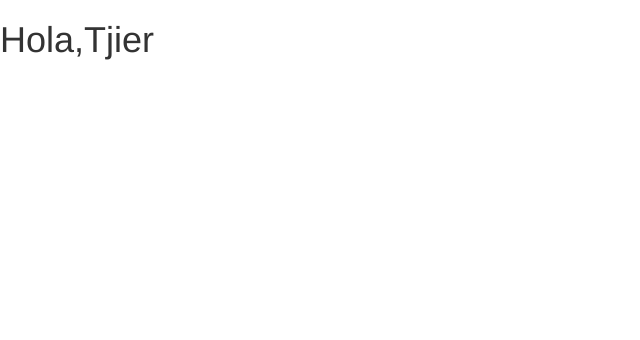
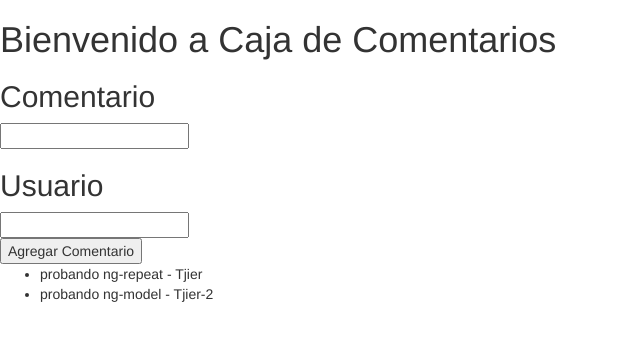
Before and after one commit to Tjiersv/AngularJS-Test, a website: page public/index.html in a window 1280 px wide. Shown: the whole page, without its empty margins (0-640 px from the left). Drawn offline with nearby package versions, Linux system fonts and the light colour scheme; files that its build step writes are made by us from their sources.

Commit message:
probando las directivas ng-repeat, ng-model, ng-click

```diff
--- a/public/index.html
+++ b/public/index.html
@@ -10,7 +10,19 @@
   <title>Hola Angular</title>
 </head>
 <body ng-controller="MyController">
-  <h1>{{"Hola," + nombre}}</h1>
+  <h1>{{"Bienvenido a " + titulo}}</h1>
+  <h2>Comentario</h2>
+  <input type="text" ng-model="nuevoComentario.mensaje">
+  <h2>Usuario</h2>
+  <input type="text" ng-model="nuevoComentario.usuario">
+  </br>
+  <button type="button" ng-click="agregarComentario()">Agregar Comentario</button>
+  <ul>
+    <li ng-repeat="comentario in comentarios">
+      {{comentario.mensaje}} -
+      {{comentario.usuario}}
+    </li>
+  </ul>
   <script type="text/javascript" src="/js/app.js"></script>
 </body>
 </html>
--- a/public/js/app.js
+++ b/public/js/app.js
@@ -2,6 +2,21 @@
 const app = angular.module("MyApp", []);
 
 app.controller("MyController", ($scope) =>{
-  $scope.nombre = "Tjier"
+  $scope.titulo = "Caja de Comentarios";
+  $scope.nuevoComentario = {};
+  $scope.comentarios = [
+    {
+      mensaje: "probando ng-repeat",
+      usuario: "Tjier"
+    },
+    {
+      mensaje: "probando ng-model",
+      usuario: "Tjier-2"
+    }
+  ];
+  $scope.agregarComentario = () => {
+    $scope.comentarios.push($scope.nuevoComentario)
+    $scope.nuevoComentario = {}
+  };
 
 });
```
